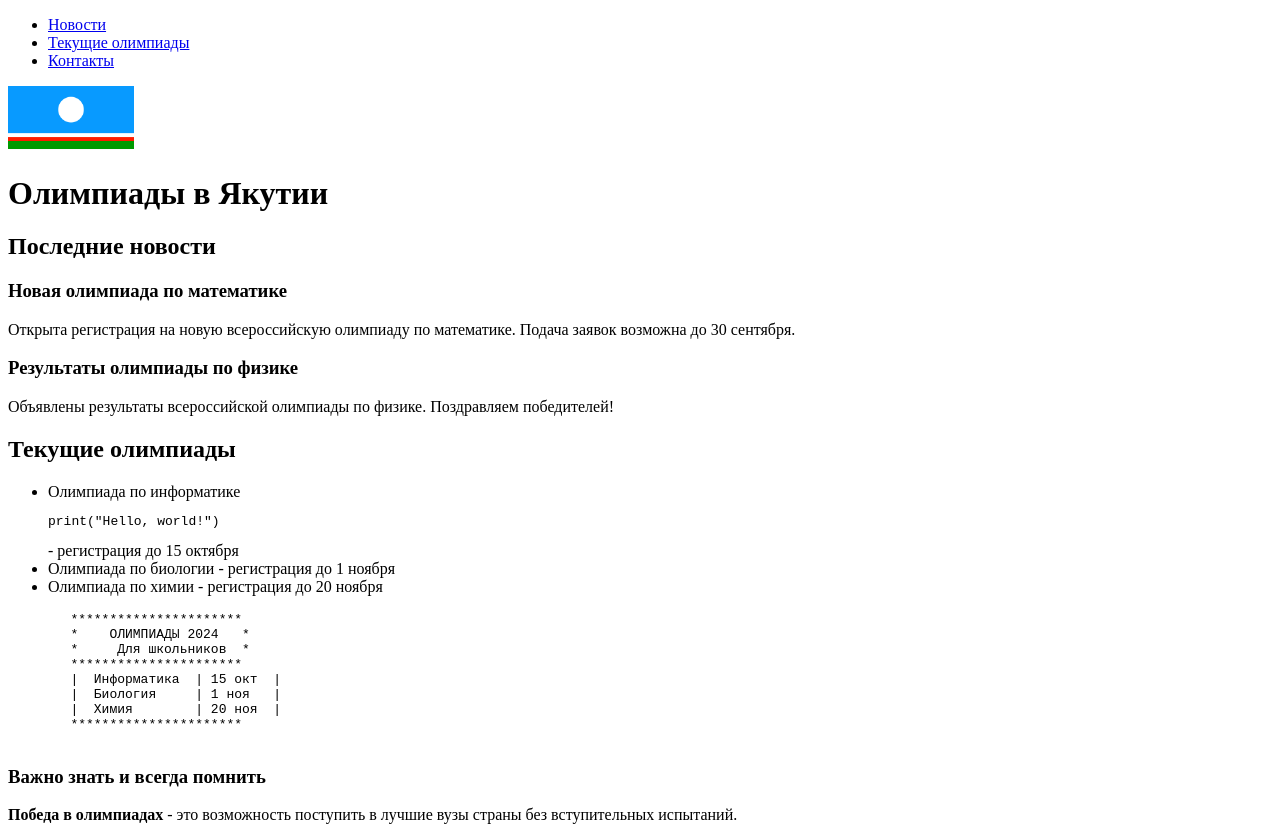
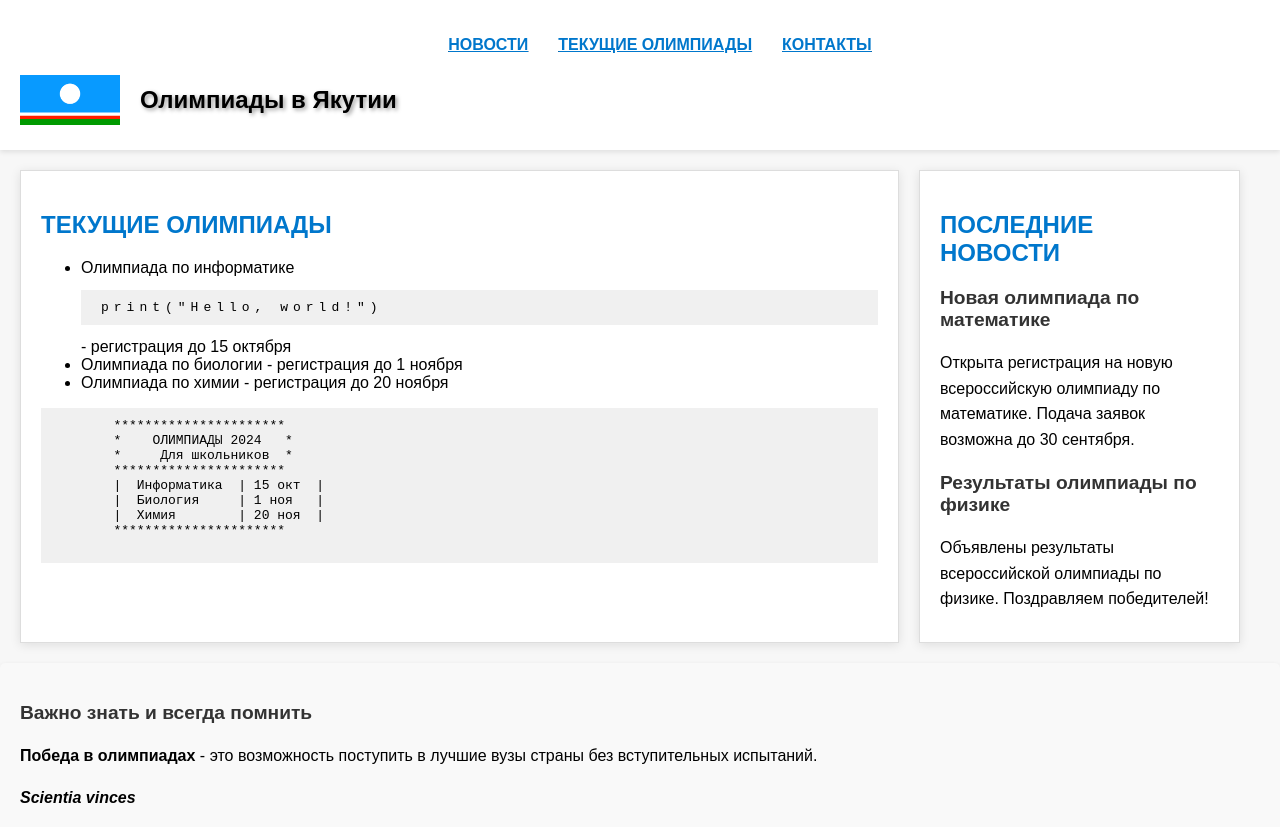
Before and after one commit to sinedmv/web-is-y26, a plain HTML site: page index.html in a window 1280 px wide. Shown: the top 827 px of the page. Drawn offline with Linux system fonts and the light colour scheme.

Commit message:
Second lab

```diff
--- a/index.html
+++ b/index.html
@@ -9,33 +9,21 @@
 </head>
 <body>
 
-<header>
-  <nav>
-    <ul>
+<header class="header">
+  <nav class="header__nav">
+    <ul class="header__nav-list">
       <li><a href="#news">Новости</a></li>
       <li><a href="#current-olympiads">Текущие олимпиады</a></li>
       <li><a href="#contacts">Контакты</a></li>
     </ul>
   </nav>
-  <div class="header-content">
-    <img src="./Images/logo.png" width="10%" alt="Логотип" />
-    <h1>Олимпиады в Якутии</h1>
+  <div class="header__content">
+    <img src="./Images/logo.png" alt="Логотип" class="header__logo"/>
+    <h1 class="header__title">Олимпиады в Якутии</h1>
   </div>
 </header>
 
 <main>
-  <section id="news">
-    <h2>Последние новости</h2>
-    <article>
-      <h3>Новая олимпиада по математике</h3>
-      <p>Открыта регистрация на новую всероссийскую олимпиаду по математике. Подача заявок возможна до 30 сентября.</p>
-    </article>
-    <article>
-      <h3>Результаты олимпиады по физике</h3>
-      <p>Объявлены результаты всероссийской олимпиады по физике. Поздравляем победителей!</p>
-    </article>
-  </section>
-
   <section id="current-olympiads">
     <h2>Текущие олимпиады</h2>
     <ul>
@@ -56,6 +44,18 @@
     </pre>
 
   </section>
+
+  <section id="news">
+    <h2>Последние новости</h2>
+    <article>
+      <h3>Новая олимпиада по математике</h3>
+      <p>Открыта регистрация на новую всероссийскую олимпиаду по математике. Подача заявок возможна до 30 сентября.</p>
+    </article>
+    <article>
+      <h3>Результаты олимпиады по физике</h3>
+      <p>Объявлены результаты всероссийской олимпиады по физике. Поздравляем победителей!</p>
+    </article>
+  </section>
 </main>
 
 <aside>
--- a/styles.css
+++ b/styles.css
@@ -0,0 +1,111 @@
+body {
+    font-family: Arial, sans-serif;
+    background-color: #f7f7f7;
+    margin: 0;
+    padding: 0;
+}
+
+.header {
+    display: flex;
+    flex-direction: column;
+    background-color: #fff;
+    padding: 20px;
+    box-shadow: 0 2px 5px rgba(0, 0, 0, 0.1);
+}
+
+.header__content {
+    display: flex;
+    align-items: center;
+    gap: 20px;
+}
+
+.header__logo {
+    width: 100px;
+    height: auto;
+}
+
+.header__title {
+    font-size: 24px;
+    font-weight: bold;
+    text-shadow: 2px 2px 4px rgba(0, 0, 0, 0.4);
+}
+
+.header__nav-list {
+    display: flex;
+    justify-content: center;
+    list-style: none;
+    gap: 30px;
+}
+
+.header__nav-list li {
+    text-transform: uppercase;
+    text-decoration: underline;
+    display: inline;
+}
+
+.header__nav-list a {
+    color: #0077cc;
+    font-weight: bold;
+}
+
+main {
+    display: flex;
+    justify-content: space-between;
+    padding: 20px;
+}
+
+#news, #current-olympiads {
+    background-color: #ffffff;
+    border: 1px solid #ddd;
+    padding: 20px;
+    box-shadow: 0 2px 10px rgba(0, 0, 0, 0.1);
+    margin-right: 20px;
+}
+
+#news {
+    flex: 1;
+}
+
+#current-olympiads {
+    flex: 3;
+}
+
+aside {
+    justify-content: center;
+    background-color: #f9f9f9;
+    padding: 20px;
+    border-radius: 5px;
+    box-shadow: 0 2px 5px rgba(0, 0, 0, 0.1);
+}
+
+h2 {
+    text-transform: uppercase;
+    font-size: 1.5em;
+    color: #0077cc;
+}
+
+h3 {
+    font-size: 1.2em;
+    color: #333;
+}
+
+p {
+    line-height: 1.6;
+    margin-bottom: 10px;
+}
+
+pre, code {
+    background-color: #f0f0f0;
+    padding: 10px;
+}
+
+code {
+    letter-spacing: 5px;
+}
+
+footer {
+    background-color: #333;
+    color: #fff;
+    text-align: center;
+    padding: 10px;
+}
```
